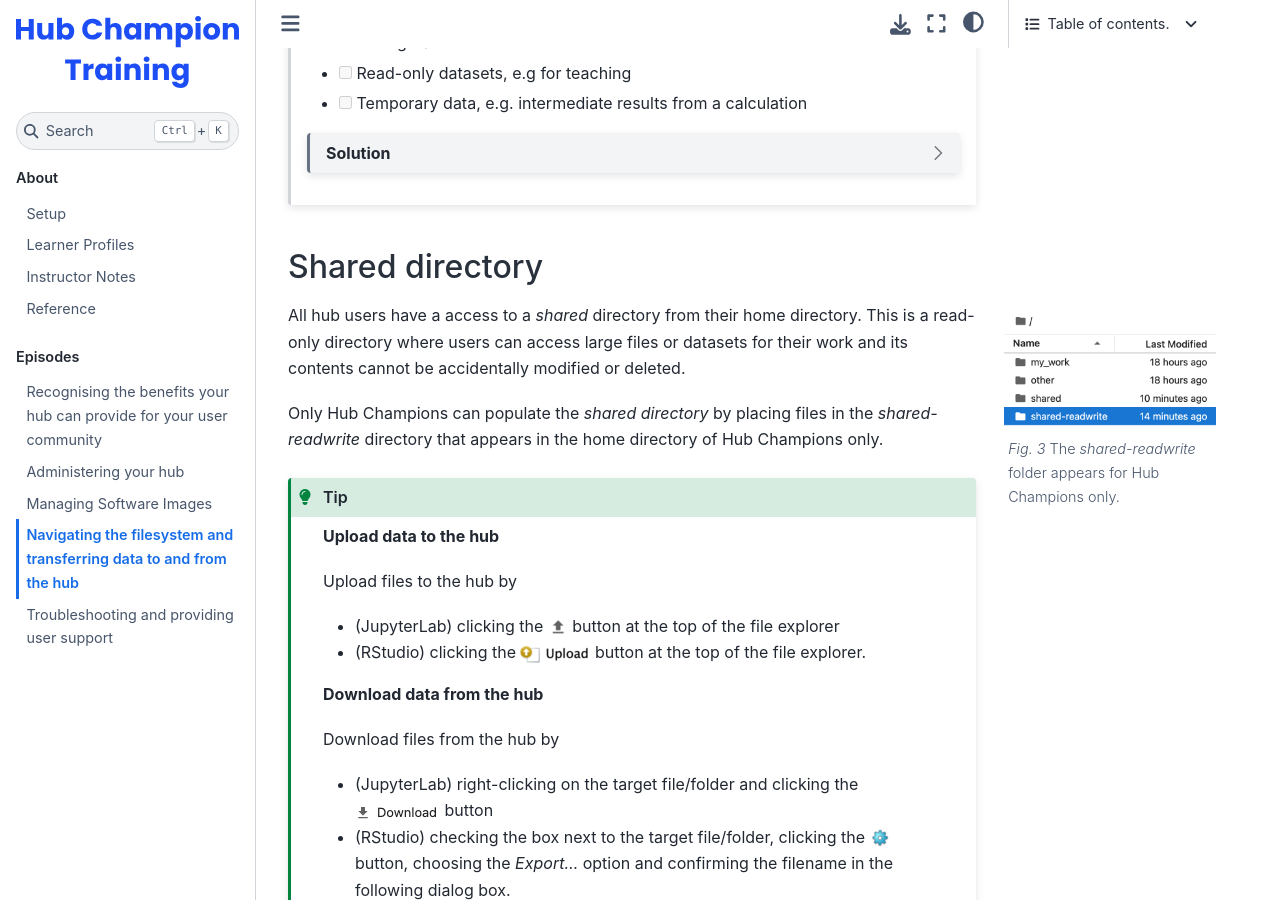
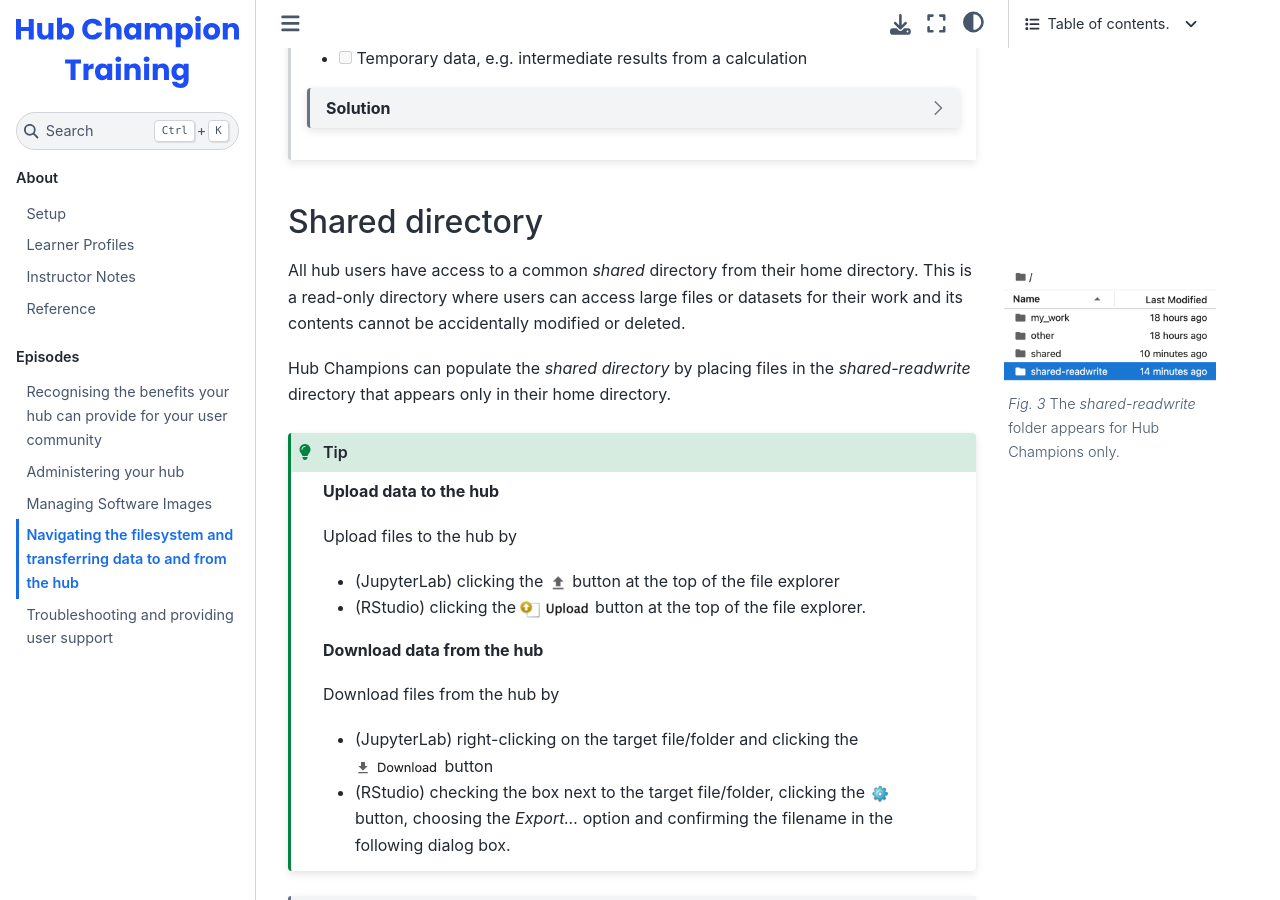
Before and after one commit to czi-catalystproject/hub-champion-training, a Jupyter Book: the page built from episodes/transfer_data.md, in a window 1280 px wide and 900 px high, scrolled down 2458 px. Built offline with Jupyter Book 1.0.4 settings and Sphinx 7.4.7 and the Sphinx Book theme 1.1.4, drawn with Linux system fonts in a browser that asks for light colours; nearby versions of some CDN libraries; some of the changed text lies outside the part shown.

Commit message:
Apply suggestions from code review
Co-authored-by: Toby Hodges <tbyhdgs@gmail.com>

```diff
--- a/episodes/transfer_data.md
+++ b/episodes/transfer_data.md
@@ -97,9 +97,9 @@ Select all that apply:
 The *shared-readwrite* folder appears for Hub Champions only.
 :::
 
-All hub users have a access to a *shared* directory from their home directory. This is a read-only directory where users can access large files or datasets for their work and its contents cannot be accidentally modified or deleted.
+All hub users have access to a common *shared* directory from their home directory. This is a read-only directory where users can access large files or datasets for their work and its contents cannot be accidentally modified or deleted.
 
-Only Hub Champions can populate the *shared directory* by placing files in the *shared-readwrite* directory that appears in the home directory of Hub Champions only.
+Hub Champions can populate the *shared directory* by placing files in the *shared-readwrite* directory that appears only in their home directory.
 
 :::{tip}
 **Upload data to the hub**
```
Also changed, not shown: other parts of episodes/transfer_data.md (+3 -3 lines).
